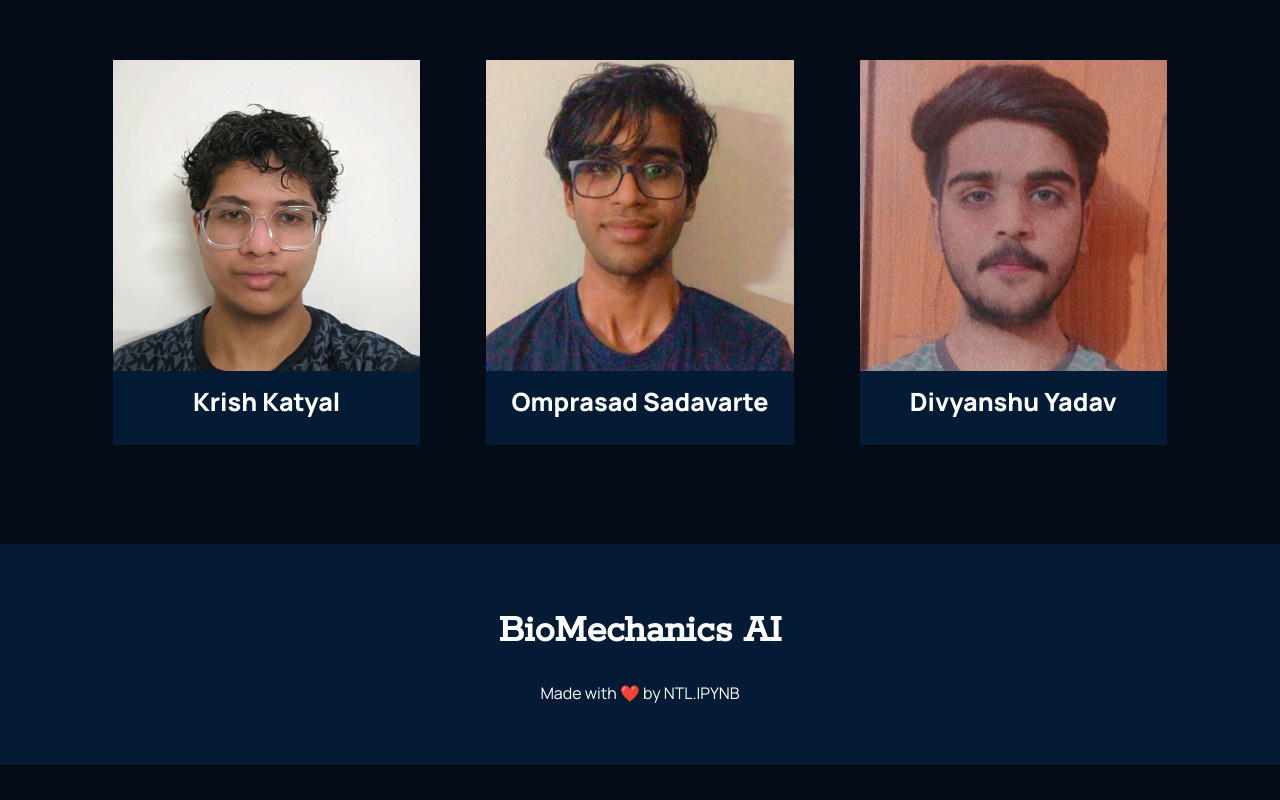
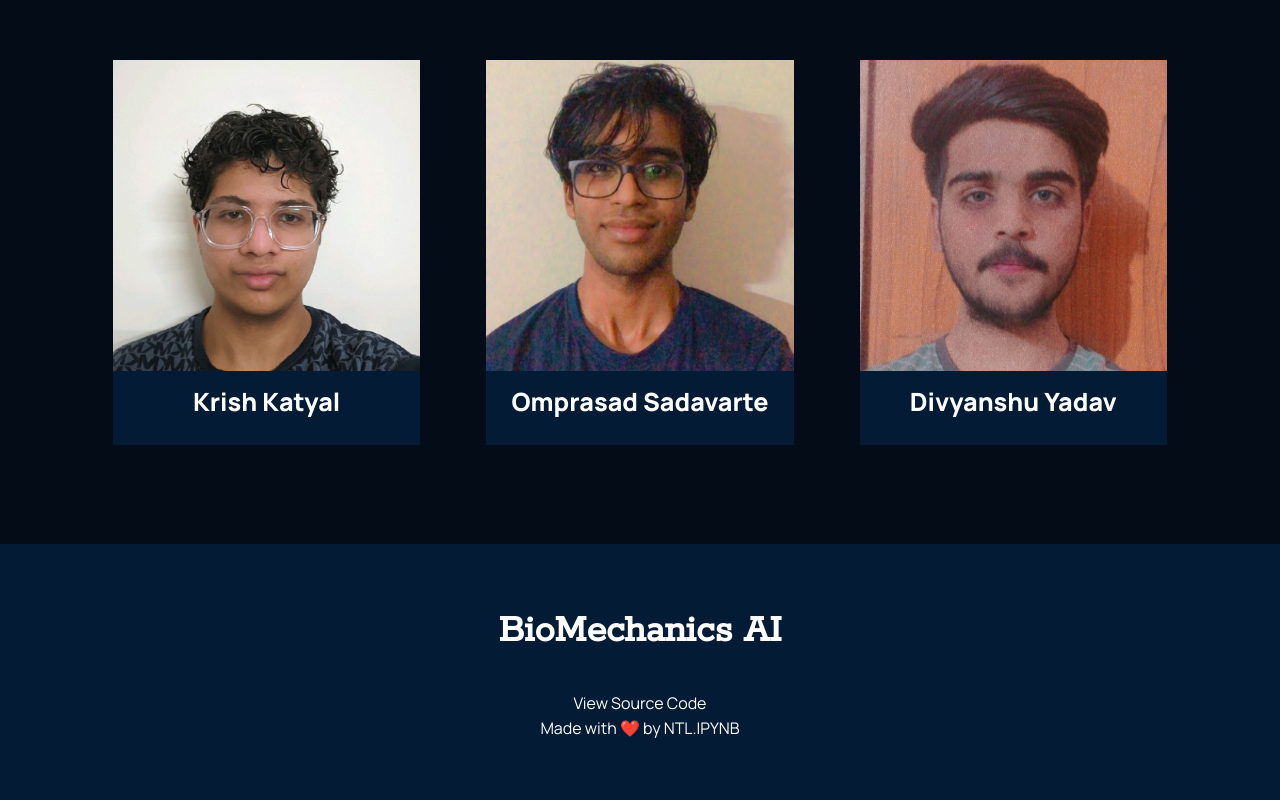
Before and after one commit to divyanshu1810/Biomechanics-Ai_ntl.ipynb-WEB, a React (Create React App) app: page / in a window 1280 px wide. Shown: the part 2446-3246 px from the top of the page. Before the commit the page ends 3211 px from the top, so only its background shows below. Built offline with nearby package versions, Linux system fonts and the light colour scheme.

Commit message:
Added Source Code Link

```diff
--- a/src/containers/footer/Footer.jsx
+++ b/src/containers/footer/Footer.jsx
@@ -8,6 +8,7 @@ const Footer = () => (
       </div>
 
     <div className="gpt3__footer-copyright">
+      <p style={{fontSize:"2vh",margin:"10px"}}><a href="https://github.com/OmSadavarte/Biomechanics-Ai_ntl.ipynb" rel="noreferrer" target="_blank">View Source Code</a></p>
       <p style={{fontSize:"2vh"}}>Made with ❤️ by NTL.IPYNB</p>
     </div>
   </div>
```
